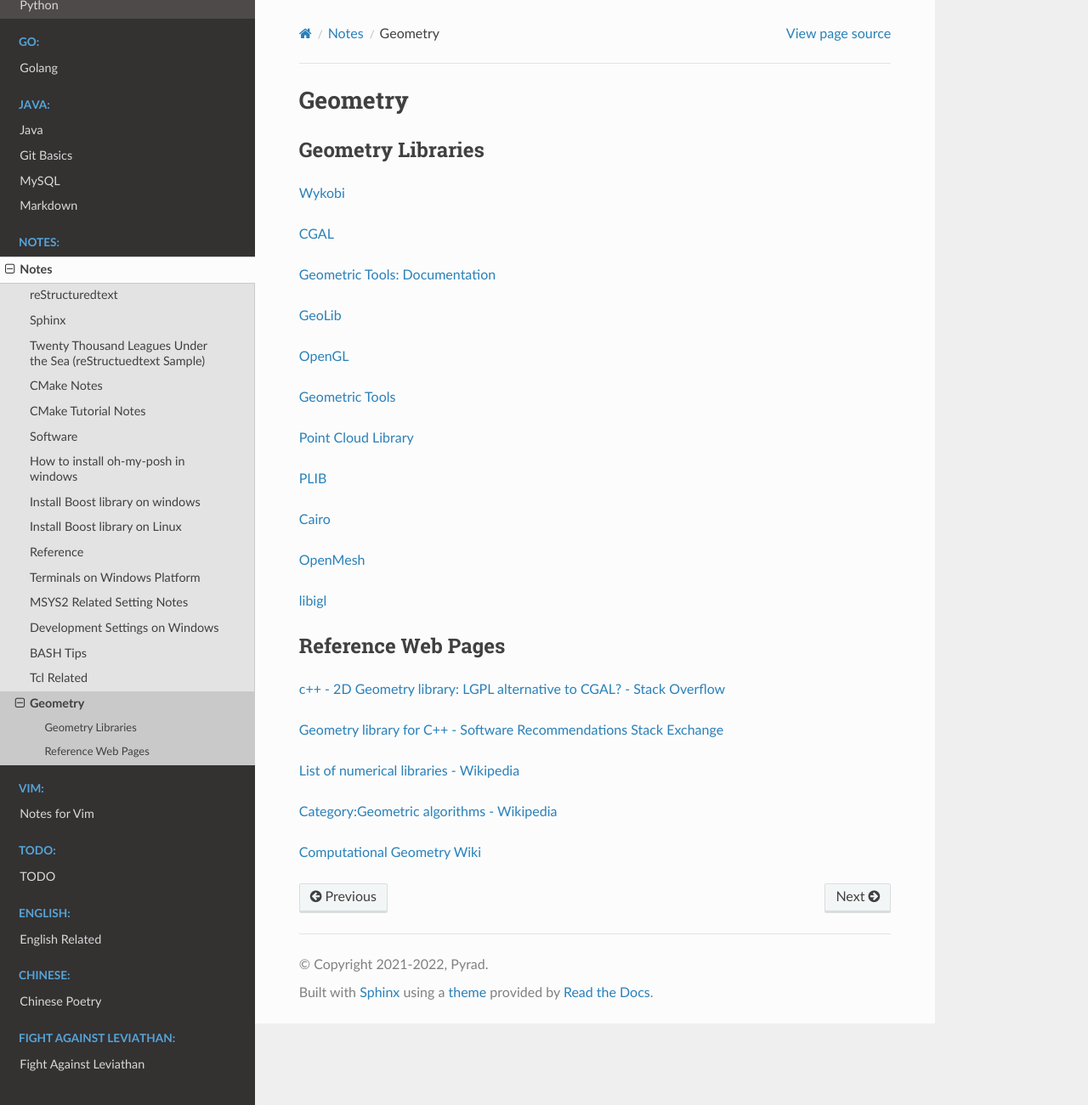
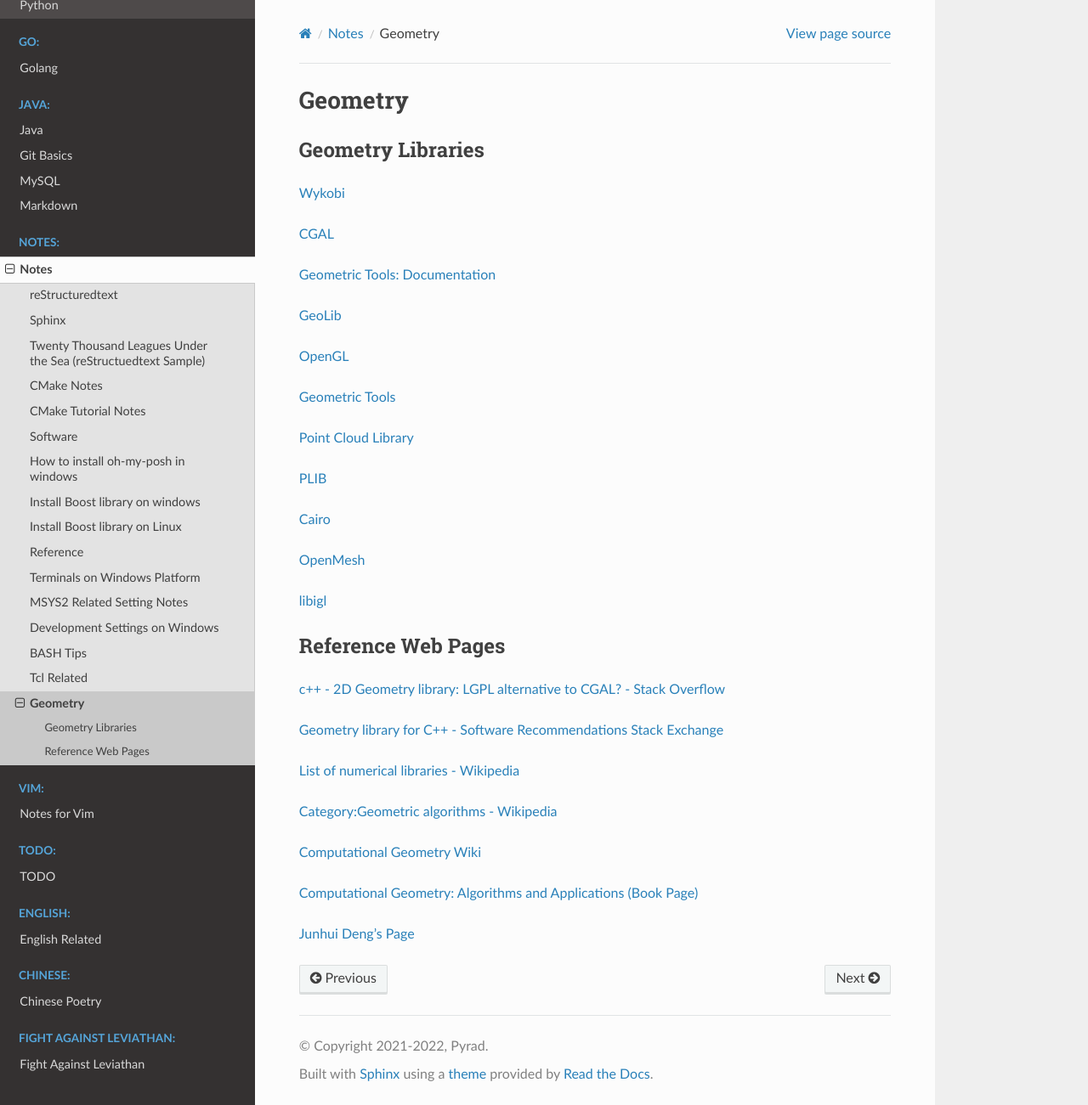
Before and after one commit to Pyrad/pyradnotes, a Sphinx documentation site: the page built from source/Notes/geometry.md, in a window 1280 px wide and 1301 px high. Shown: the whole window at 85% size. Built offline with Sphinx 7.4.7 and the Read the Docs theme 2.0.0, drawn with Linux system fonts in a browser that asks for light colours.

Commit message:
More urls

```diff
--- a/source/Notes/geometry.md
+++ b/source/Notes/geometry.md
@@ -44,3 +44,9 @@
 [Category:Geometric algorithms - Wikipedia](https://en.wikipedia.org/wiki/Category:Geometric_algorithms)
 
 [Computational Geometry Wiki](https://en.wikipedia.org/wiki/Computational_geometry)
+
+
+
+[Computational Geometry: Algorithms and Applications (Book Page)](http://www.cs.uu.nl/geobook/)
+
+[Junhui Deng's Page](https://dsa.cs.tsinghua.edu.cn/~deng/cg/index.htm)
```
